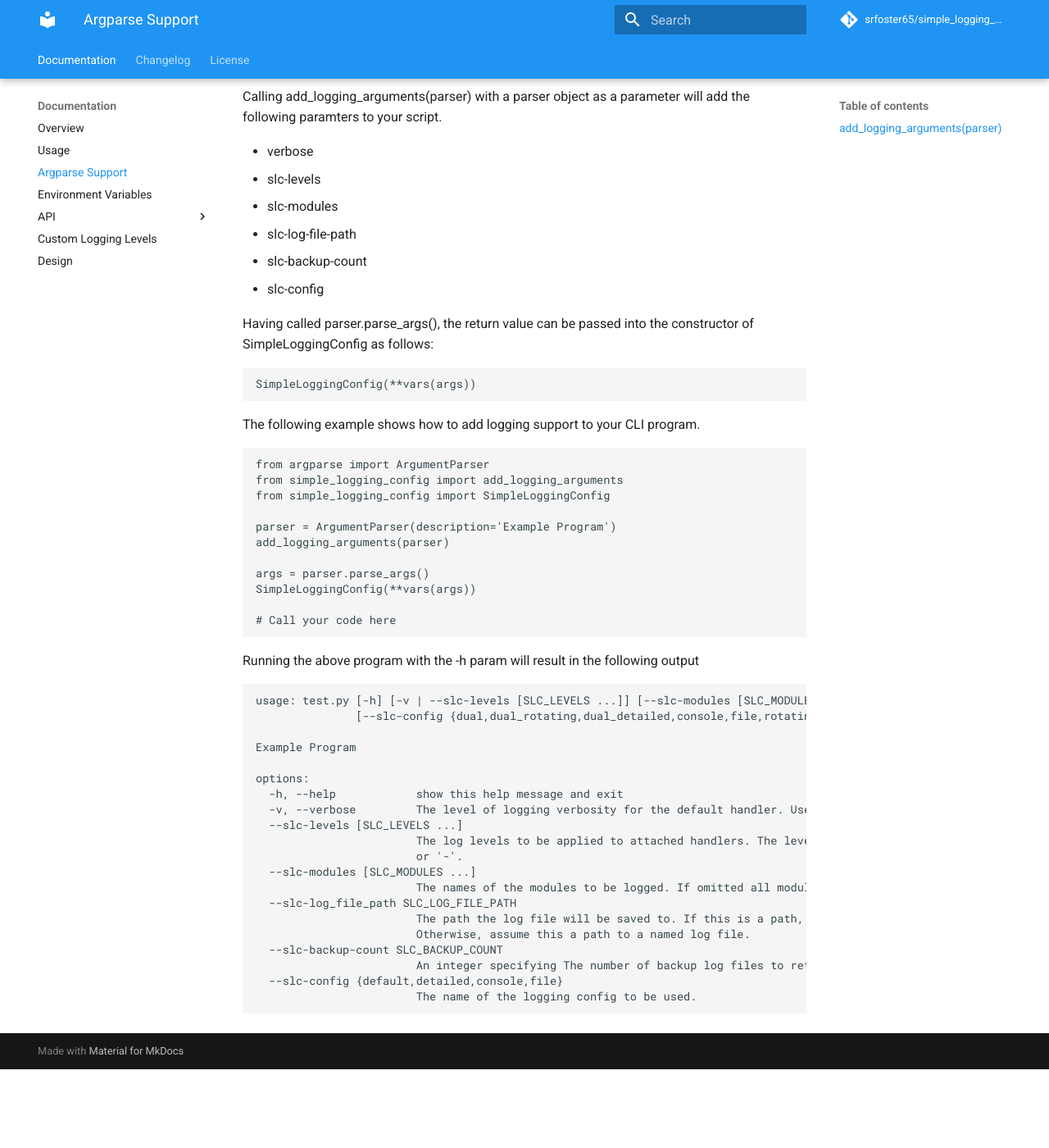
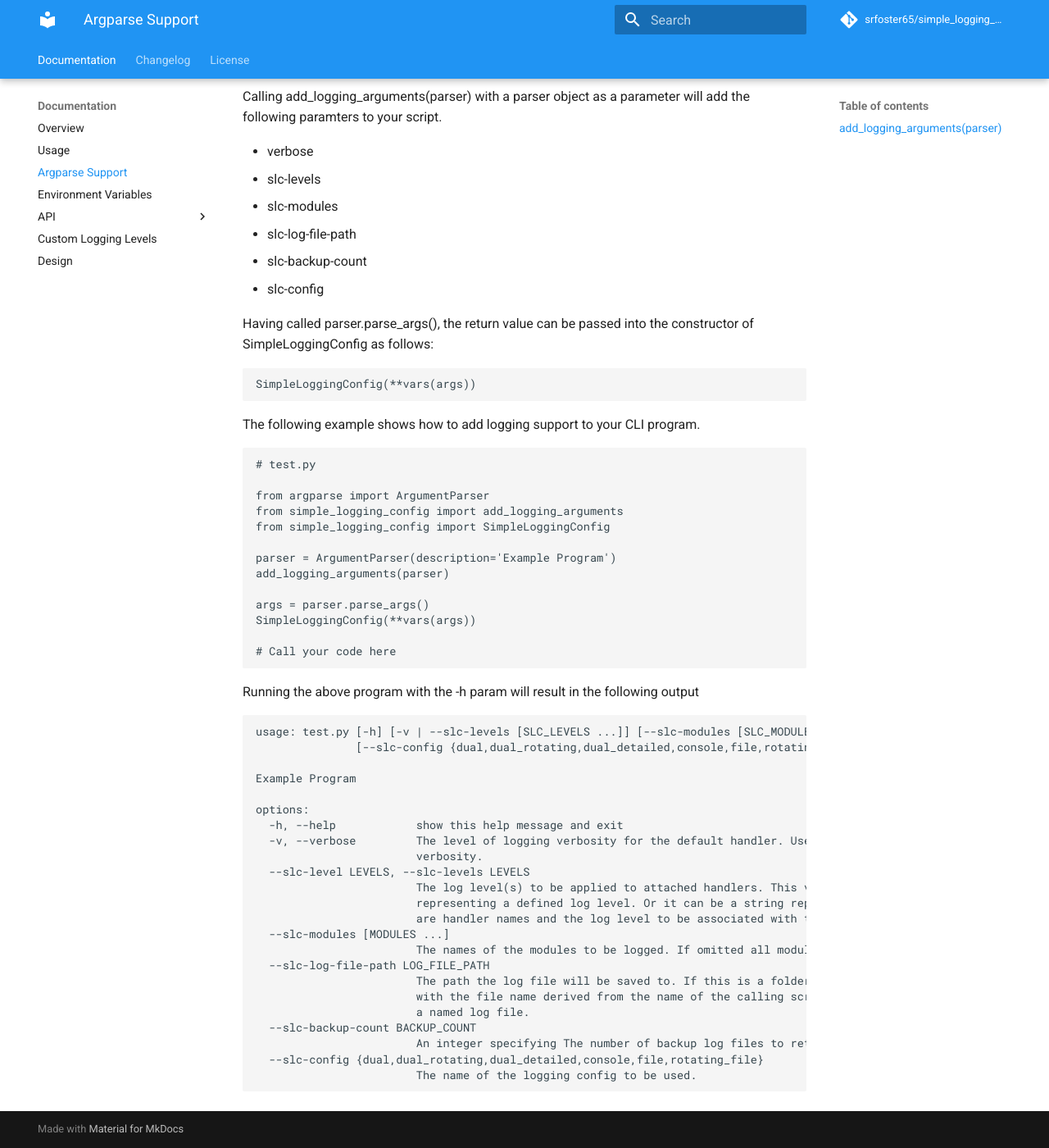
Before and after one commit to srfoster65/simple_logging_config, an MkDocs documentation site: the page built from docs/argparse.md, in a window 1280 px wide and 1400 px high, scrolled down 265 px. Shown: the whole window at 82% size. Built offline with MkDocs 1.6.1 and Material for MkDocs 9.7.7, drawn with Linux system fonts in a browser that asks for light colours; comment, search, counter and statistics services are not loaded; before the commit the page ends 1569 px from its top, so only the background shows below that.

Commit message:
docs: Allign help text in docs with code

````diff
--- a/docs/argparse.md
+++ b/docs/argparse.md
@@ -23,6 +23,8 @@ SimpleLoggingConfig(**vars(args))
 The following example shows how to add logging support to your CLI program.
 
 ```python
+# test.py
+
 from argparse import ArgumentParser
 from simple_logging_config import add_logging_arguments
 from simple_logging_config import SimpleLoggingConfig
@@ -46,17 +48,20 @@ Example Program
 
 options:
   -h, --help            show this help message and exit
-  -v, --verbose         The level of logging verbosity for the default handler. Use multiple times (up to -vvv) for increased verbosity.
-  --slc-levels [SLC_LEVELS ...]
-                        The log levels to be applied to attached handlers. The levels are applied to the handlers in the order the handlers are registered. To skip a handler, use 'None'
-                        or '-'.
-  --slc-modules [SLC_MODULES ...]
+  -v, --verbose         The level of logging verbosity for the default handler. Use multiple times (up to -vvv) for increased
+                        verbosity.
+  --slc-level LEVELS, --slc-levels LEVELS
+                        The log level(s) to be applied to attached handlers. This value can be a single integer or a string
+                        representing a defined log level. Or it can be a string representing a dictionary where key/value pairs
+                        are handler names and the log level to be associated with that handler
+  --slc-modules [MODULES ...]
                         The names of the modules to be logged. If omitted all modules are logged.
-  --slc-log_file_path SLC_LOG_FILE_PATH
-                        The path the log file will be saved to. If this is a path, the log file will be saved to this path with the file name derived from the name of the calling script.
-                        Otherwise, assume this a path to a named log file.
-  --slc-backup-count SLC_BACKUP_COUNT
+  --slc-log-file-path LOG_FILE_PATH
+                        The path the log file will be saved to. If this is a folder, the log file will be saved to this folder
+                        with the file name derived from the name of the calling script. Otherwise, assume this is a full path to
+                        a named log file.
+  --slc-backup-count BACKUP_COUNT
                         An integer specifying The number of backup log files to retain.
-  --slc-config {default,detailed,console,file}
+  --slc-config {dual,dual_rotating,dual_detailed,console,file,rotating_file}
                         The name of the logging config to be used.
 ```
````
